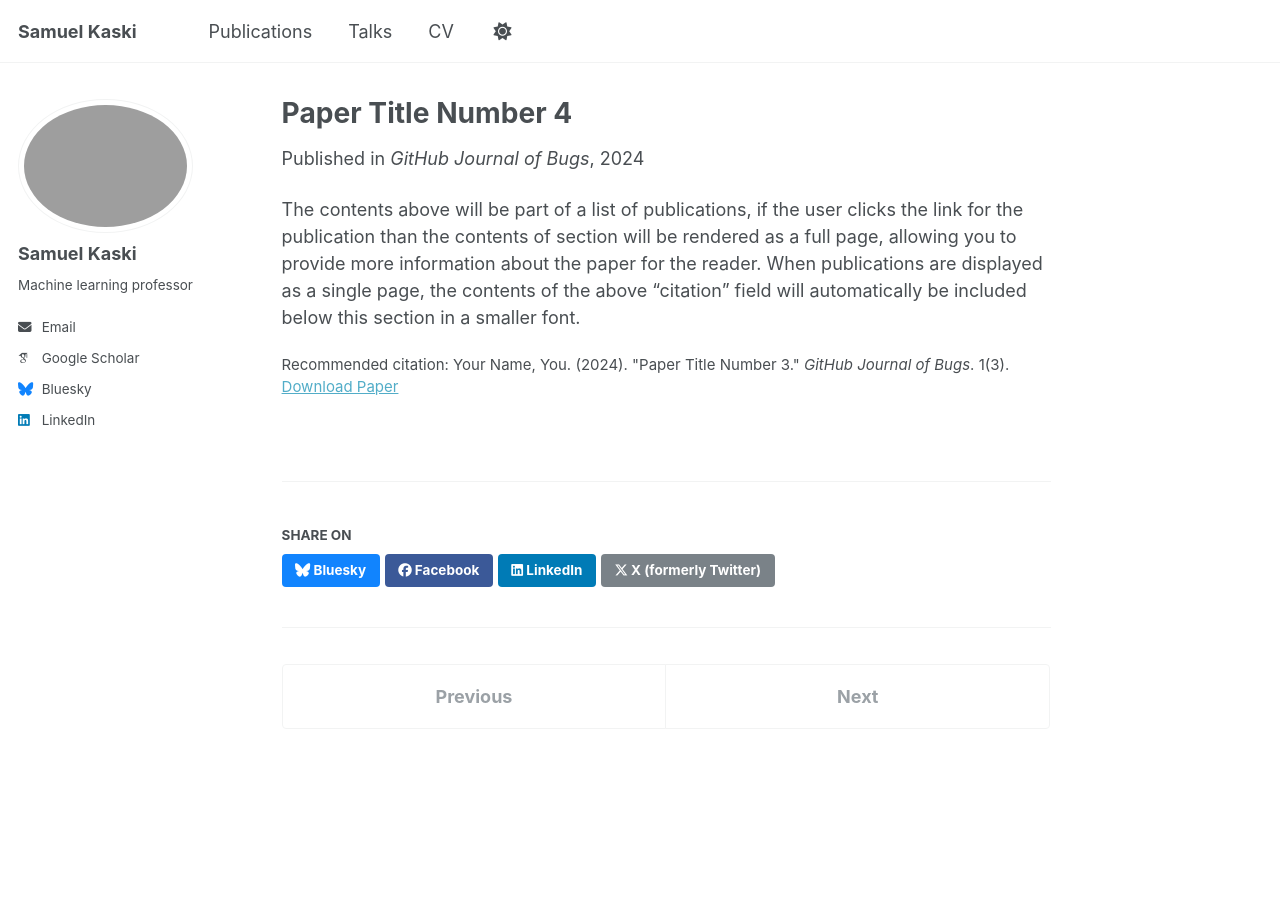
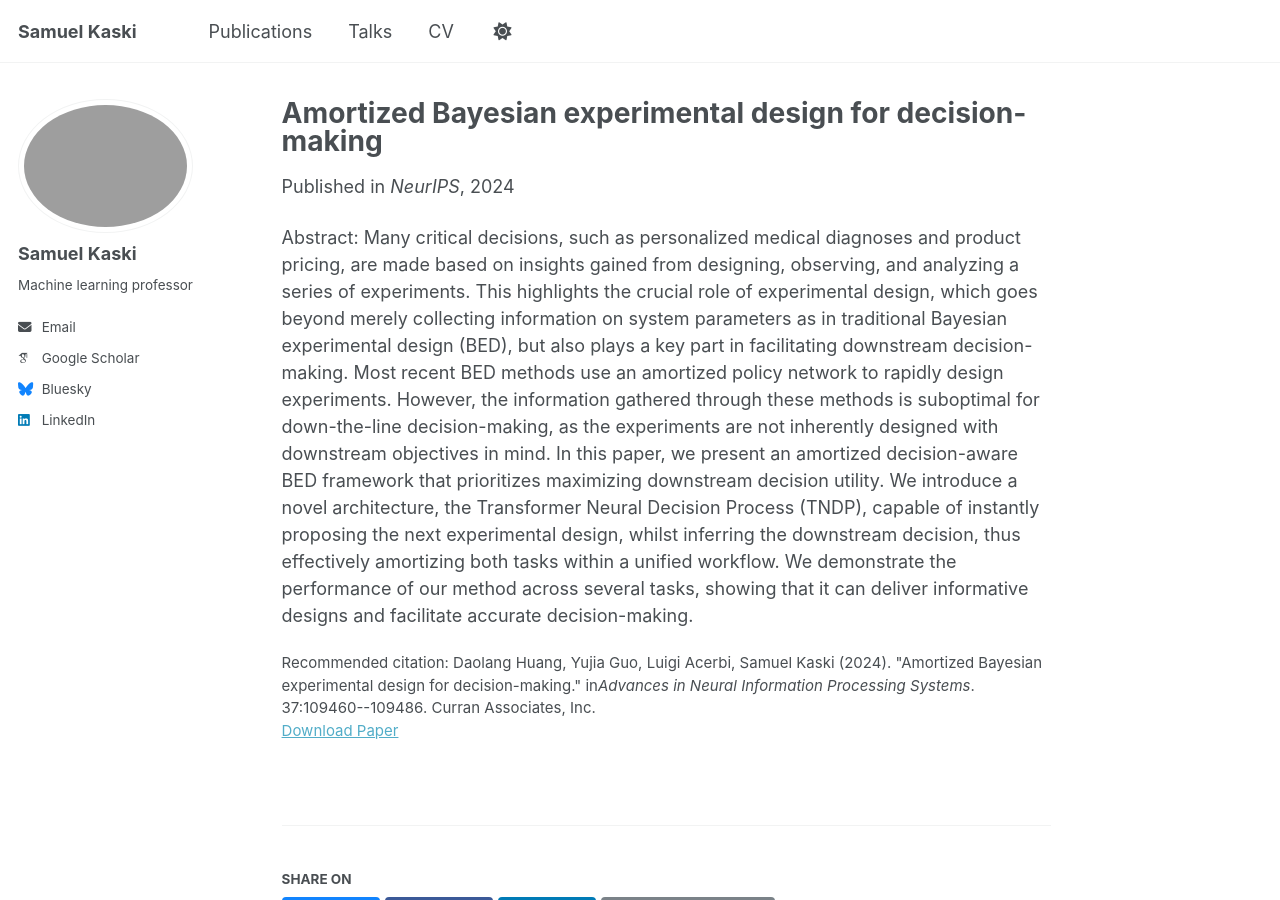
Before and after one commit to skaski/skaski.github.io, a Jekyll site: the page built from _publications/2024-02-17-paper-title-number-4.md, in a window 1280 px wide and 900 px high. Built offline with Jekyll 4.4.1, drawn with Linux system fonts in a browser that asks for light colours; some web fonts are replaced.

Commit message:
added Huang 2024

```diff
--- a/_publications/2024-02-17-paper-title-number-4.md
+++ b/_publications/2024-02-17-paper-title-number-4.md
@@ -1,13 +1,31 @@
 ---
-title: "Paper Title Number 4"
+title: "Amortized Bayesian experimental design for decision-making"
 collection: publications
 category: conferences
-permalink: /publication/2024-02-17-paper-title-number-4
-excerpt: 'This paper is about fixing template issue #693.'
-date: 2024-02-17
-venue: 'GitHub Journal of Bugs'
-paperurl: 'http://academicpages.github.io/files/paper3.pdf'
-citation: 'Your Name, You. (2024). &quot;Paper Title Number 3.&quot; <i>GitHub Journal of Bugs</i>. 1(3).'
+permalink: /publication/2024-12-16-Huang-NeurIPS
+excerpt: 'Amortized experimental design for a downstream decision-making utility.'
+date: 2024-12-16
+venue: 'NeurIPS'
+paperurl: 'https://proceedings.neurips.cc/paper_files/paper/2024/hash/c59f05d7ab3638b138cc61f32e1a7cd1-Abstract-Conference.html'
+citation: 'Daolang Huang, Yujia Guo, Luigi Acerbi, Samuel Kaski (2024). &quot;Amortized Bayesian experimental design for decision-making.&quot; in<i>Advances in Neural Information Processing Systems</i>. 37:109460--109486. Curran Associates, Inc.'
 ---
 
-The contents above will be part of a list of publications, if the user clicks the link for the publication than the contents of section will be rendered as a full page, allowing you to provide more information about the paper for the reader. When publications are displayed as a single page, the contents of the above "citation" field will automatically be included below this section in a smaller font.
+Abstract: Many critical decisions, such as personalized medical
+diagnoses and product pricing, are made based on insights gained from
+designing, observing, and analyzing a series of experiments. This
+highlights the crucial role of experimental design, which goes beyond
+merely collecting information on system parameters as in traditional
+Bayesian experimental design (BED), but also plays a key part in
+facilitating downstream decision-making. Most recent BED methods use
+an amortized policy network to rapidly design experiments. However,
+the information gathered through these methods is suboptimal for
+down-the-line decision-making, as the experiments are not inherently
+designed with downstream objectives in mind. In this paper, we present
+an amortized decision-aware BED framework that prioritizes maximizing
+downstream decision utility. We introduce a novel architecture, the
+Transformer Neural Decision Process (TNDP), capable of instantly
+proposing the next experimental design, whilst inferring the
+downstream decision, thus effectively amortizing both tasks within a
+unified workflow. We demonstrate the performance of our method across
+several tasks, showing that it can deliver informative designs and
+facilitate accurate decision-making.
```
